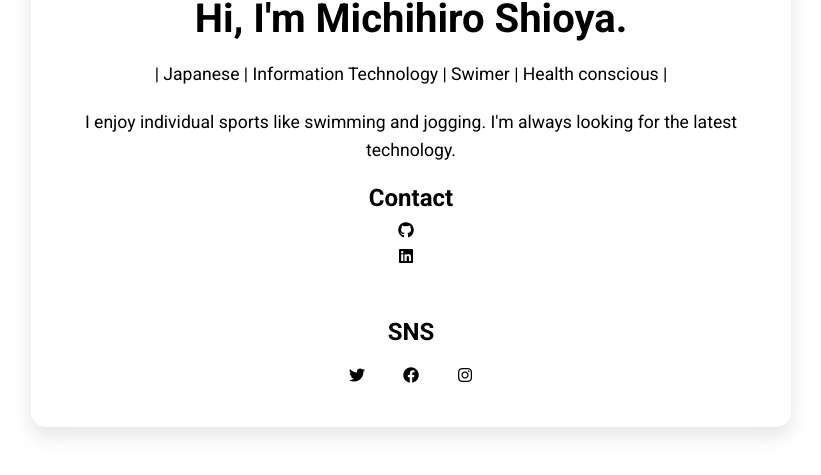
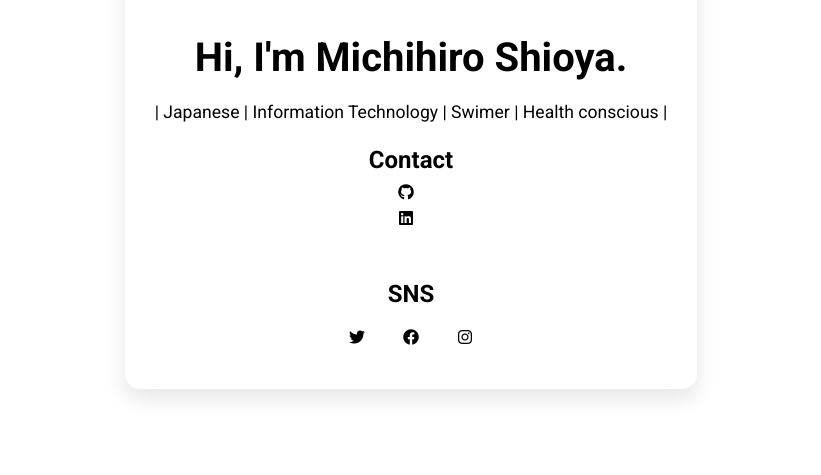
Before and after one commit to shioyam/web, a plain HTML site: page index.html in a window 1280 px wide. Shown: the part 309-784 px from the top of the page, without its empty margins (229-1050 px from the left). Drawn offline with Linux system fonts and the light colour scheme.

Commit message:
Update index.html

```diff
--- a/index.html
+++ b/index.html
@@ -103,7 +103,6 @@
         <img src="profile.jpeg" alt="プロフィール写真" class="profile-img">
         <h1>Hi, I'm Michihiro Shioya.</h1>
         <p>| Japanese | Information Technology | Swimer | Health conscious |</p>
-        <p>I enjoy individual sports like swimming and jogging. I'm always looking for the latest technology.</p>
         <div class="contact-info">
             <h2>Contact</h2></h2>
               <a href="https://github.com/shioyam" target="_blank"><i class="fab fa-github"></i></a>
```
